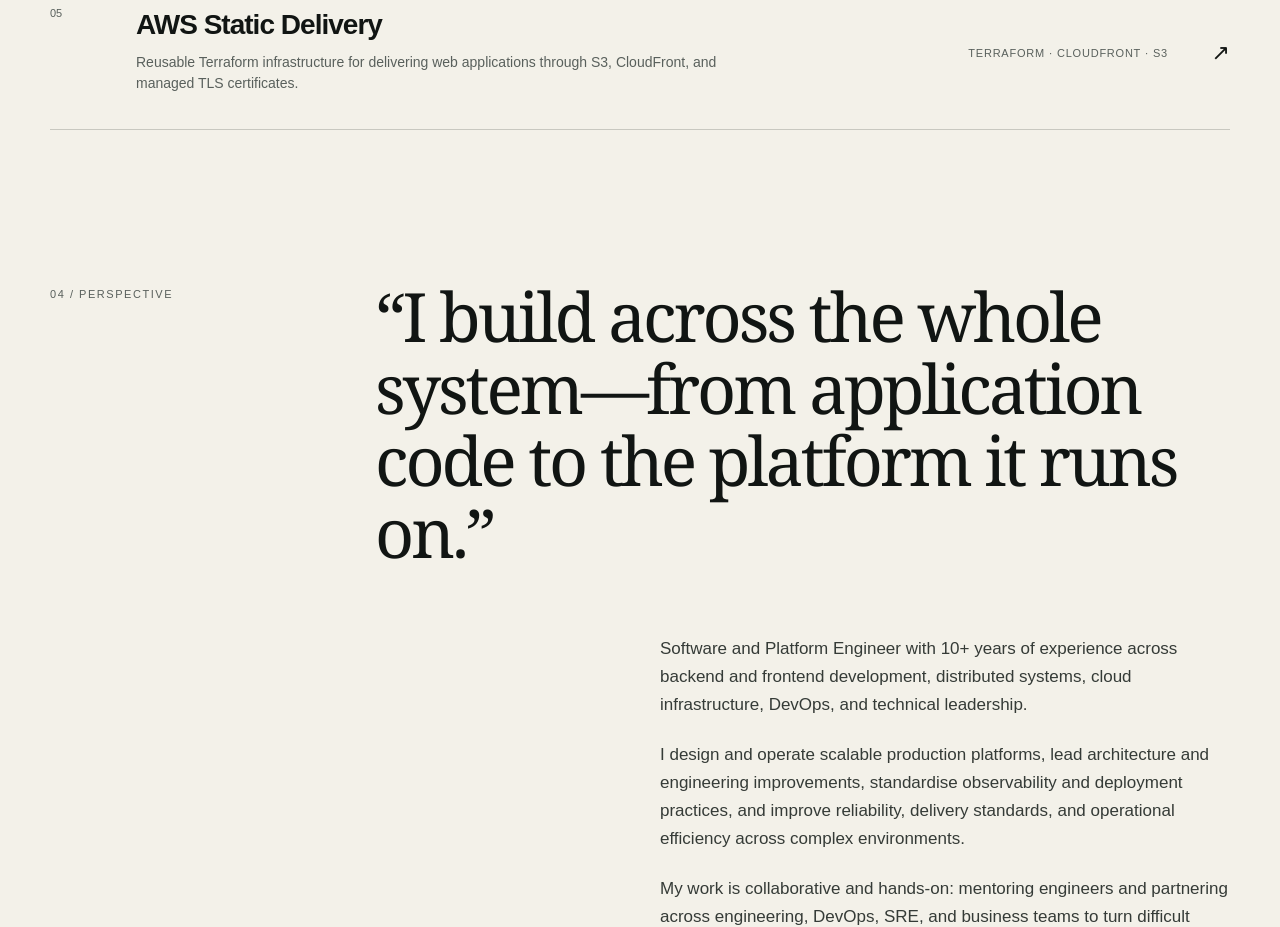
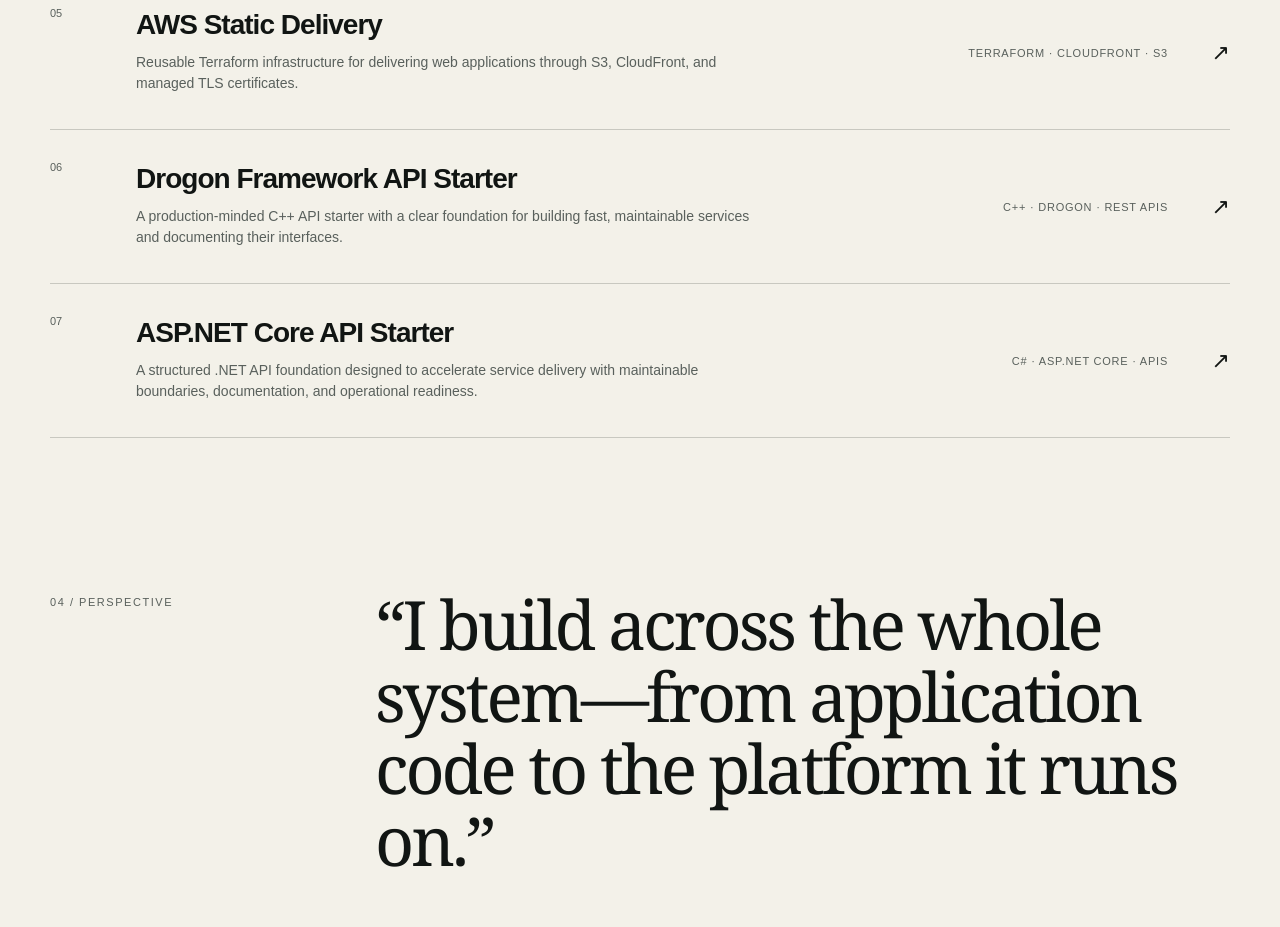
Before and after one commit to sartim/sartim.github.io, a Next.js app: page / in a window 1280 px wide. Shown: the part 4240-5167 px from the top of the page. Built offline with nearby package versions, Linux system fonts and the light colour scheme.

Commit message:
Add API starter projects

```diff
--- a/app/page.tsx
+++ b/app/page.tsx
@@ -55,6 +55,18 @@
     description: "Reusable Terraform infrastructure for delivering web applications through S3, CloudFront, and managed TLS certificates.",
     stack: "Terraform · CloudFront · S3",
     url: "https://github.com/sartim/terraform-cloudfront-s3-react-deploy",
+  },
+  {
+    name: "Drogon Framework API Starter",
+    description: "A production-minded C++ API starter with a clear foundation for building fast, maintainable services and documenting their interfaces.",
+    stack: "C++ · Drogon · REST APIs",
+    url: "https://sartim.github.io/drogon-api-starter/",
+  },
+  {
+    name: "ASP.NET Core API Starter",
+    description: "A structured .NET API foundation designed to accelerate service delivery with maintainable boundaries, documentation, and operational readiness.",
+    stack: "C# · ASP.NET Core · APIs",
+    url: "https://sartim.github.io/aspnet-core-api-starter/",
   },
 ];
 
```
